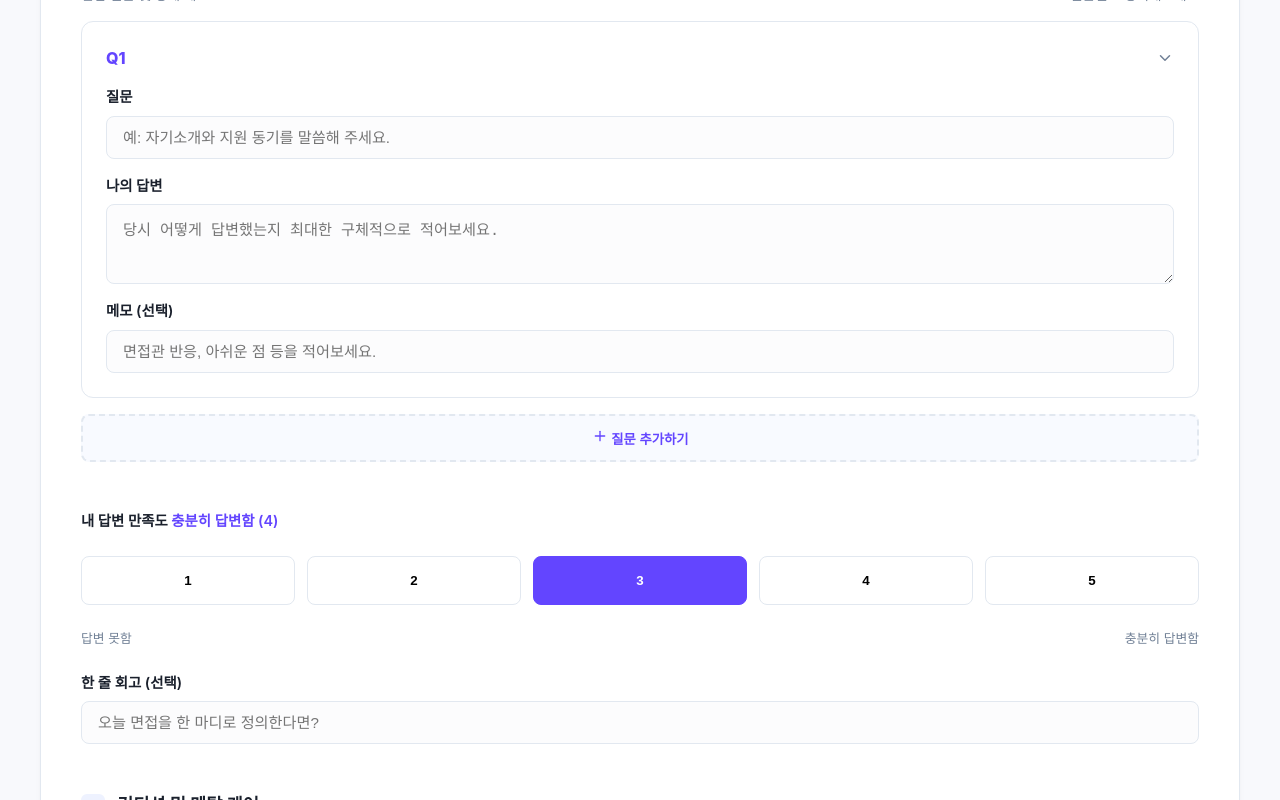
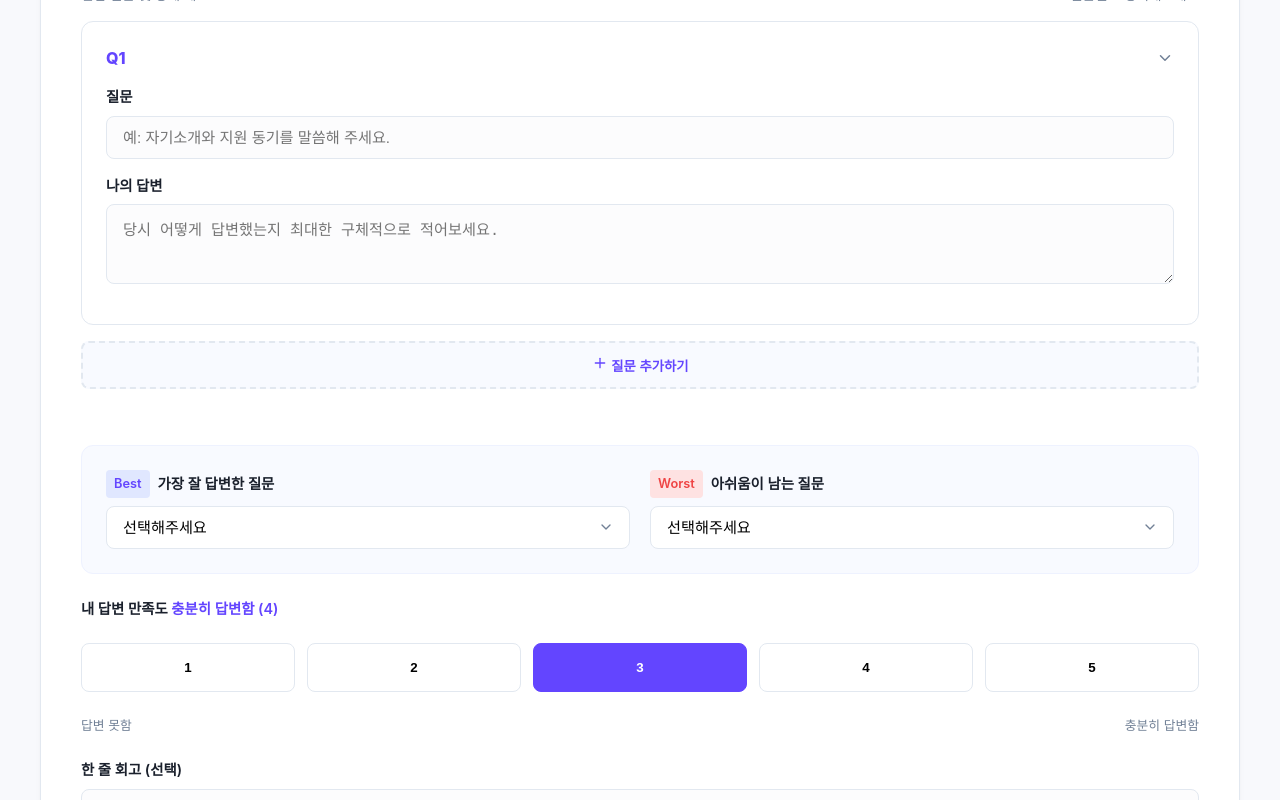
Before and after one commit to skillseeker-team/skillseeker-fe, a React (Vite) app: page / in a window 1280 px wide. Shown: the part 756-1556 px from the top of the page. Built offline with nearby package versions, Linux system fonts and the light colour scheme.

Commit message:
feat: adding best and worst questions feature

```diff
--- a/src/App.jsx
+++ b/src/App.jsx
@@ -148,14 +148,6 @@ function App() {
                   />
                 </div>
 
-                <div className="input-group">
-                  <label>메모 (선택)</label>
-                  <input
-                    type="text"
-                    placeholder="면접관 반응, 아쉬운 점 등을 적어보세요."
-                    {...register(`questions.${index}.memo`)}
-                  />
-                </div>
                 {fields.length > 1 && (
                   <button type="button" onClick={() => remove(index)} style={{ marginTop: '10px', fontSize: '0.7rem', color: 'red', border: 'none', background: 'none', cursor: 'pointer' }}>삭제</button>
                 )}
@@ -165,6 +157,79 @@ function App() {
             <button type="button" className="add-btn" onClick={() => append({ question: '', answer: '', memo: '' })}>
               <Plus size={16} /> 질문 추가하기
             </button>
+
+            {/* Best & Worst Question Selection */}
+            {fields.length > 0 && (
+              <div className="form-row" style={{ marginTop: '32px', padding: '24px', background: '#f8faff', borderRadius: '12px', border: '1px solid #eef2ff' }}>
+                <div className="input-group">
+                  <label style={{ display: 'flex', alignItems: 'center', gap: '8px' }}>
+                    <span style={{ background: '#e0e7ff', color: 'var(--primary-color)', padding: '4px 8px', borderRadius: '4px', fontSize: '0.8rem' }}>Best</span>
+                    가장 잘 답변한 질문
+                  </label>
+                  <div style={{ position: 'relative' }}>
+                    <select
+                      {...register('bestQuestionIndex')}
+                      style={{
+                        width: '100%',
+                        padding: '12px 16px',
+                        border: '1px solid var(--border-color)',
+                        borderRadius: '8px',
+                        fontSize: '0.95rem',
+                        backgroundColor: 'white',
+                        appearance: 'none',
+                        cursor: 'pointer'
+                      }}
+                    >
+                      <option value="">선택해주세요</option>
+                      {watch('questions')?.map((q, idx) => (
+                        <option
+                          key={idx}
+                          value={idx}
+                          disabled={watch('worstQuestionIndex') === String(idx)}
+                        >
+                          {`Q${idx + 1}. ${q.question ? (q.question.length > 20 ? q.question.substring(0, 20) + '...' : q.question) : '(질문 내용 없음)'}`}
+                        </option>
+                      ))}
+                    </select>
+                    <ChevronDown size={16} style={{ position: 'absolute', right: '16px', top: '50%', transform: 'translateY(-50%)', pointerEvents: 'none', color: 'var(--text-muted)' }} />
+                  </div>
+                </div>
+
+                <div className="input-group">
+                  <label style={{ display: 'flex', alignItems: 'center', gap: '8px' }}>
+                    <span style={{ background: '#fee2e2', color: '#ef4444', padding: '4px 8px', borderRadius: '4px', fontSize: '0.8rem' }}>Worst</span>
+                    아쉬움이 남는 질문
+                  </label>
+                  <div style={{ position: 'relative' }}>
+                    <select
+                      {...register('worstQuestionIndex')}
+                      style={{
+                        width: '100%',
+                        padding: '12px 16px',
+                        border: '1px solid var(--border-color)',
+                        borderRadius: '8px',
+                        fontSize: '0.95rem',
+                        backgroundColor: 'white',
+                        appearance: 'none',
+                        cursor: 'pointer'
+                      }}
+                    >
+                      <option value="">선택해주세요</option>
+                      {watch('questions')?.map((q, idx) => (
+                        <option
+                          key={idx}
+                          value={idx}
+                          disabled={watch('bestQuestionIndex') === String(idx)}
+                        >
+                          {`Q${idx + 1}. ${q.question ? (q.question.length > 20 ? q.question.substring(0, 20) + '...' : q.question) : '(질문 내용 없음)'}`}
+                        </option>
+                      ))}
+                    </select>
+                    <ChevronDown size={16} style={{ position: 'absolute', right: '16px', top: '50%', transform: 'translateY(-50%)', pointerEvents: 'none', color: 'var(--text-muted)' }} />
+                  </div>
+                </div>
+              </div>
+            )}
 
             <div className="input-group" style={{ marginTop: '24px' }}>
               <label>내 답변 만족도 <span style={{ color: 'var(--primary-color)' }}>충분히 답변함 (4)</span></label>
```
